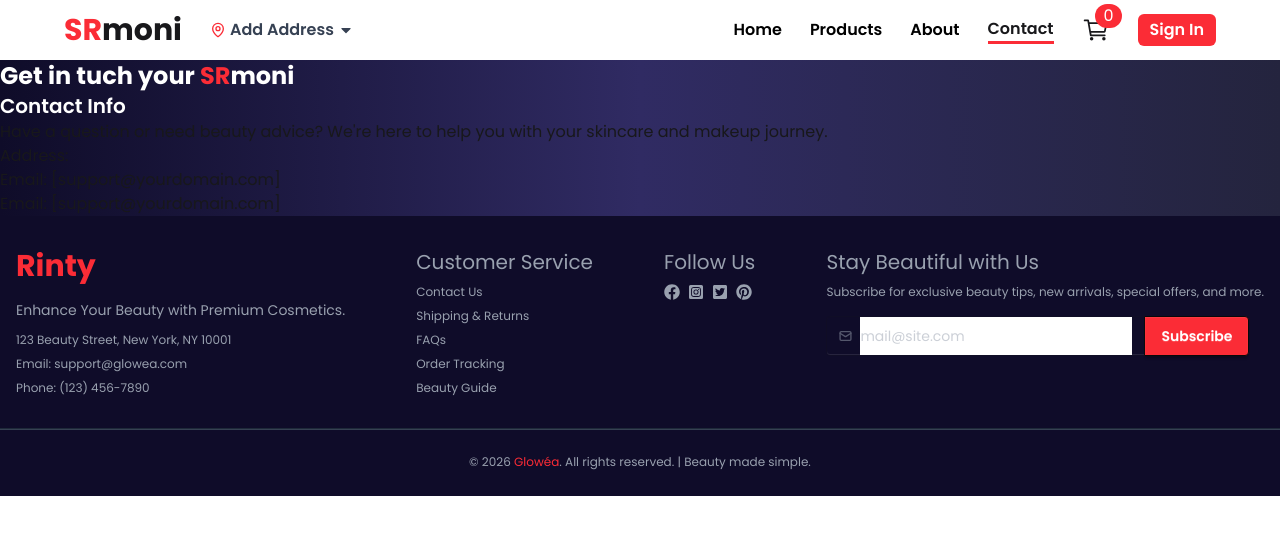
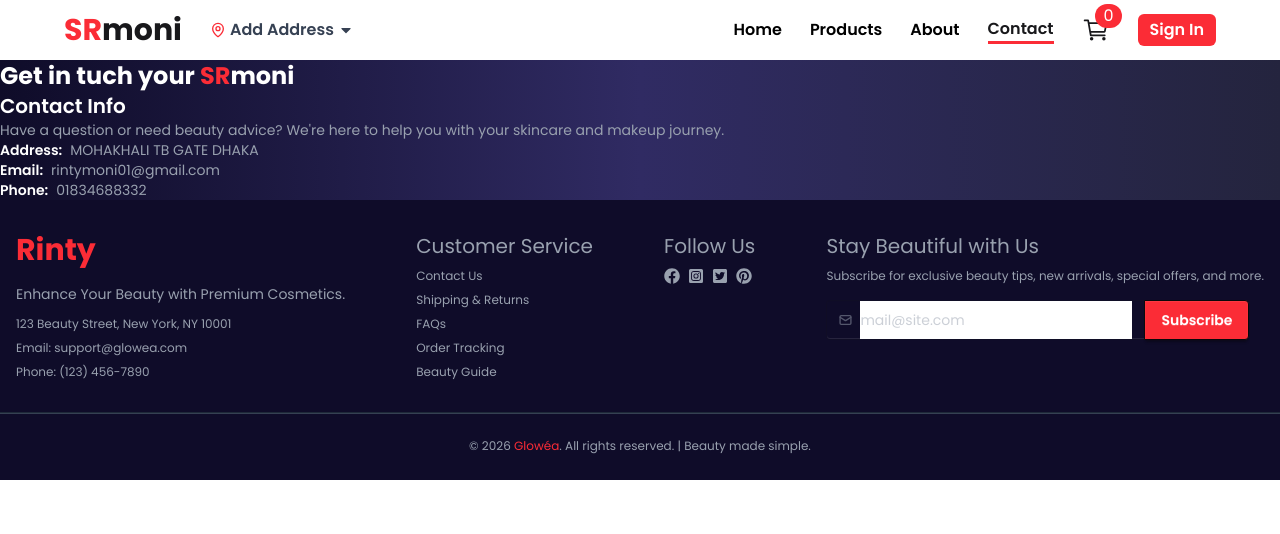
Before and after one commit to rintymoni01/Ecommerce-Website, a React (Vite) app: page /contact in a window 1280 px wide. Shown: the top 534 px of the page. Built offline with nearby package versions, Linux system fonts and the light colour scheme; no server answers.

Commit message:
address location number add

```diff
--- a/src/Pages/Contact/Contact.jsx
+++ b/src/Pages/Contact/Contact.jsx
@@ -9,17 +9,21 @@ const Contact = () => {
 
 <div>
     <h4 className="text-xl font-semibold text-white">Contact Info</h4>
-    <p>Have a question or need beauty advice? We're here to help you with your skincare and makeup journey.</p>
+    <p className="text-sm text-gray-400">Have a question or need beauty advice? We're here to help you with your skincare and makeup journey.</p>
 
-    <div>
-        <h5>Address:</h5>
+    <div className="flex gap-2 items-center text-center ">
+        <h5 className="font-semibold text-sm text-white">Address:</h5>
+        <p className="text-gray-400 text-sm uppercase">mohakhali tb gate dhaka</p>
     </div>
-    <div>
-        Email: [support@yourdomain.com]
+    <div className="flex gap-2 items-center text-center ">
+        <h5 className="font-semibold text-sm text-white">Email:</h5>
+        <p className="text-gray-400 text-sm">rintymoni01@gmail.com</p>
     </div>
 
-    <div>
-        Email: [support@yourdomain.com]
+    <div className="flex gap-2 items-center text-center ">
+        <h5 className="font-semibold text-sm text-white">Phone:</h5>
+
+         <p className="text-gray-400 text-sm">01834688332</p>
     </div>
 </div>
             </div>
```
